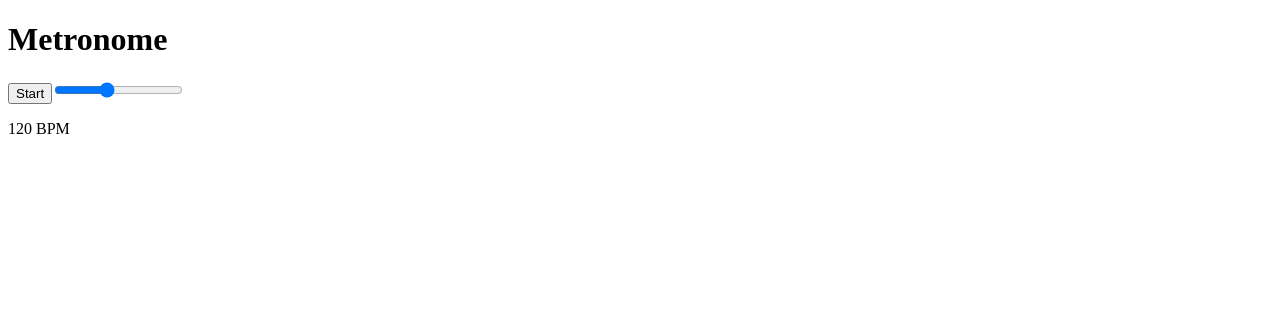
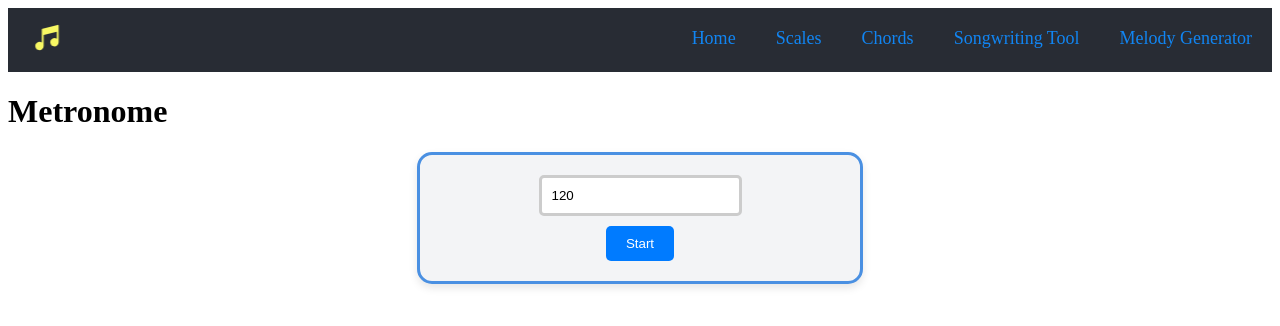
Before and after one commit to LongDefeat/music-app, a Next.js app: page /metronome in a window 1280 px wide. Shown: the top 326 px of the page. Built offline with nearby package versions, Linux system fonts and the light colour scheme.

Commit message:
add metronome, ticker, and control center components with styling

```diff
--- a/package.json
+++ b/package.json
@@ -14,7 +14,8 @@
     "react-burger-menu": "^3.0.9",
     "react-dom": "^18",
     "react-icons": "^5.0.1",
-    "tonal": "^5.1.2"
+    "tonal": "^5.1.2",
+    "tone": "^14.7.77"
   },
   "devDependencies": {
     "@types/node": "^20",
--- /dev/null
+++ b/src/app/components/ControlCenter.tsx
@@ -0,0 +1,40 @@
+import React, { useContext } from "react";
+import { MetroContext } from "./MetroContextProvider";
+import styles from "@/app/styles/ControlCenter.module.css";
+
+interface ControlCenterProps {
+  onStart: () => void;
+  onStop: () => void;
+}
+
+const ControlCenter: React.FC<ControlCenterProps> = ({ onStart, onStop }) => {
+  const { bpm, setBpm, isPlaying } = useContext(MetroContext);
+
+  const handleBpmChange = (e: React.ChangeEvent<HTMLInputElement>) => {
+    setBpm(Number(e.target.value));
+  };
+
+  const togglePlay = () => {
+    if (isPlaying) {
+      onStop(); // Stop the metronome
+    } else {
+      onStart(); // Start the metronome
+    }
+  };
+
+  return (
+    <div className={styles.controlCenterContainer}>
+      <input
+        type="number"
+        value={bpm}
+        onChange={handleBpmChange}
+        className={styles.bpmInput}
+      />
+      <button onClick={togglePlay} className={styles.playButton}>
+        {isPlaying ? "Stop" : "Start"}
+      </button>
+    </div>
+  );
+};
+
+export default ControlCenter;
--- /dev/null
+++ b/src/app/components/MetroContextProvider.tsx
@@ -0,0 +1,38 @@
+import React, { createContext, useState, useEffect } from "react";
+import * as Tone from "tone";
+
+export const MetroContext = createContext({});
+
+const MetroContextProvider: React.FC = ({ children }) => {
+  const [bpm, setBpm] = useState(120);
+  const [isPlaying, setIsPlaying] = useState(false);
+
+  useEffect(() => {
+    if (isPlaying) {
+      Tone.Transport.bpm.value = bpm;
+      Tone.Transport.start();
+    } else {
+      Tone.Transport.stop();
+    }
+  }, [isPlaying, bpm]);
+
+  const playSound = (time: number) => {
+    const synth = new Tone.Synth().toDestination();
+    synth.triggerAttackRelease("C4", "8n", time);
+  };
+
+  useEffect(() => {
+    const repeatId = Tone.Transport.scheduleRepeat(playSound, "4n");
+    return () => {
+      Tone.Transport.clear(repeatId);
+    };
+  }, []);
+
+  const value = { bpm, setBpm, isPlaying, setIsPlaying };
+
+  return (
+    <MetroContext.Provider value={value}>{children}</MetroContext.Provider>
+  );
+};
+
+export default MetroContextProvider;
--- /dev/null
+++ b/src/app/components/Metronome.tsx
@@ -0,0 +1,44 @@
+import React, { useContext } from "react";
+import * as Tone from "tone";
+import { MetroContext } from "./MetroContextProvider";
+import ControlCenter from "./ControlCenter";
+import Ticker from "./Ticker";
+import Navigation from "@/app/components/Navigation";
+
+const Metronome: React.FC = () => {
+  const metroContext = useContext(MetroContext);
+
+  const startMetronome = async () => {
+    // Ensures the audio context is started as a result of user interaction
+    await Tone.start();
+
+    if (!metroContext.isPlaying) {
+      metroContext.setIsPlaying(true);
+      Tone.Transport.start();
+      // Add additional logic for scheduling metronome ticks
+    }
+  };
+
+  const stopMetronome = () => {
+    if (metroContext.isPlaying) {
+      metroContext.setIsPlaying(false);
+      Tone.Transport.stop();
+      // Additional stopping logic if necessary
+    }
+  };
+
+  return (
+    <>
+      <Navigation />
+      <h1>Metronome</h1>
+      <div>
+        {metroContext.showMetronome && (
+          <Ticker isPlaying={metroContext.isPlaying} />
+        )}
+        <ControlCenter onStart={startMetronome} onStop={stopMetronome} />
+      </div>
+    </>
+  );
+};
+
+export default Metronome;
--- /dev/null
+++ b/src/app/components/Ticker.tsx
@@ -0,0 +1,11 @@
+import React from "react";
+
+interface TickerProps {
+  isPlaying: boolean;
+}
+
+const Ticker: React.FC<TickerProps> = ({ isPlaying }) => {
+  return <div>{isPlaying ? "Ticking..." : "Paused"}</div>;
+};
+
+export default Ticker;
--- /dev/null
+++ b/src/app/styles/ControlCenter.module.css
@@ -0,0 +1,34 @@
+.controlCenterContainer {
+  display: flex;
+  flex-direction: column;
+  align-items: center;
+  width: 60%;
+  max-width: 400px;
+  margin: 20px auto;
+  padding: 20px;
+  border: 3px solid #4a90e2;
+  border-radius: 15px;
+  background-color: #f3f4f6;
+  box-shadow: 0 4px 8px rgba(0, 0, 0, 0.1);
+}
+
+.bpmInput {
+  padding: 10px;
+  border: 3px solid #ccc;
+  border-radius: 5px;
+  margin-bottom: 10px;
+}
+
+.playButton {
+  padding: 10px 20px;
+  background-color: #007bff;
+  color: white;
+  border: none;
+  border-radius: 5px;
+  cursor: pointer;
+  transition: background-color 0.3s;
+}
+
+.playButton:hover {
+  background-color: #0056b3;
+}
--- a/src/pages/metronome.tsx
+++ b/src/pages/metronome.tsx
@@ -1,42 +1,13 @@
-import React, { useState, useEffect } from "react";
-// Import other necessary libraries or styles
+import React from "react";
+import MetroContextProvider from "@/app/components/MetroContextProvider";
+import Metronome from "@/app/components/Metronome";
 
-const Metronome = () => {
-  const [isPlaying, setIsPlaying] = useState(false);
-  const [bpm, setBpm] = useState(120);
-
-  useEffect(() => {
-    // Logic to start/stop the metronome based on isPlaying
-    // Implement the timing logic using Web Audio API
-  }, [isPlaying, bpm]);
-
-  const handleBpmChange = (event) => {
-    setBpm(event.target.value);
-  };
-
-  const toggleMetronome = () => {
-    setIsPlaying(!isPlaying);
-  };
-
+const App: React.FC = () => {
   return (
-    <div>
-      <h1>Metronome</h1>
-      <div>
-        <button onClick={toggleMetronome}>
-          {isPlaying ? "Stop" : "Start"}
-        </button>
-        <input
-          type="range"
-          min="40"
-          max="240"
-          value={bpm}
-          onChange={handleBpmChange}
-        />
-        <p>{bpm} BPM</p>
-      </div>
-      {/* Additional UI elements */}
-    </div>
+    <MetroContextProvider>
+      <Metronome />
+    </MetroContextProvider>
   );
 };
 
-export default Metronome;
+export default App;
```
Also changed, not shown: src/app/styles/Metronome.module.css (added), 1 other file (tests, documents, lock files or other folders).
